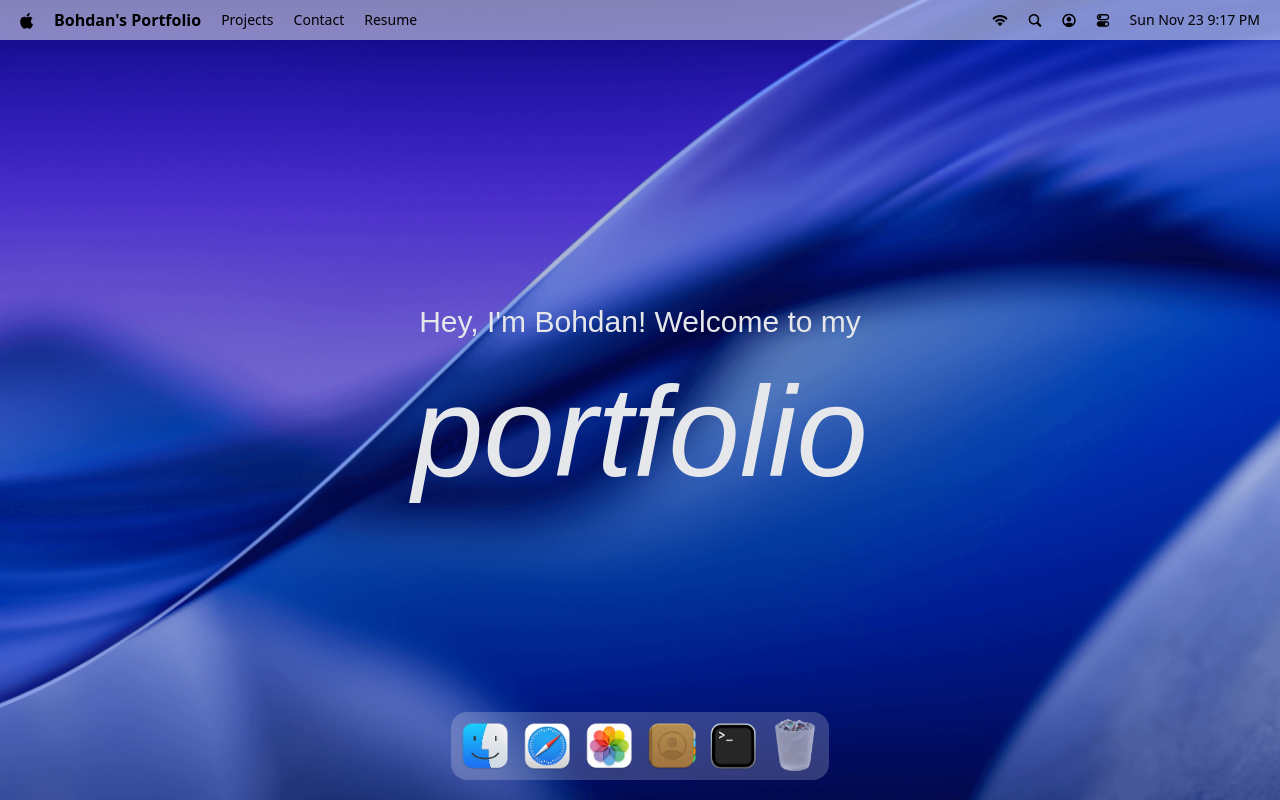
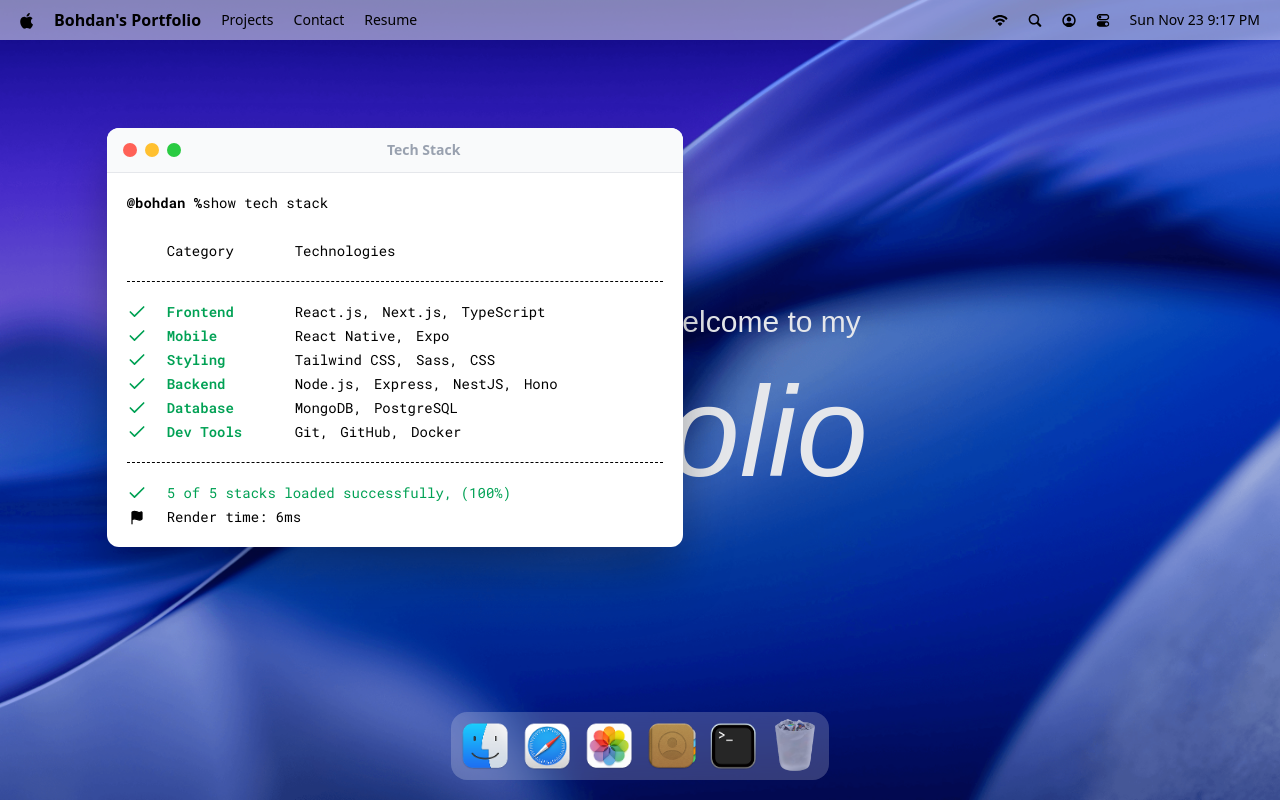
Before and after one commit to explicit-logic/explicit-logic.github.io, a React (Vite) app: page / in a window 1280 px wide. Both pictures are taken after a click on the button 733 px from the left and 746 px from the top of the page. Built offline with nearby package versions, Linux system fonts and the light colour scheme; a web font is replaced by a local one.

Commit message:
implement hoc for managing window states and add the first window - terminal

```diff
--- a/src/App.tsx
+++ b/src/App.tsx
@@ -1,6 +1,11 @@
 import { Navbar } from "~/components/Navbar";
 import { Welcome } from "~/components/Welcome";
 import { Dock } from "~/components/Dock";
+import { TerminalWindow } from "~/windows/Terminal";
+import { Draggable } from "gsap/Draggable";
+import gsap from "gsap";
+
+gsap.registerPlugin(Draggable);
 
 const App = () => {
   return (
@@ -8,6 +13,8 @@
       <Navbar />
       <Welcome />
       <Dock />
+
+      <TerminalWindow />
     </main>
   );
 };
--- /dev/null
+++ b/src/components/WindowControls.tsx
@@ -0,0 +1,13 @@
+import { useWindowStore } from "~/store/window";
+
+export const WindowControls: React.FC<{ target: string }> = ({ target }) => {
+  const { closeWindow } = useWindowStore();
+
+  return (
+    <div id="window-controls">
+      <div className="close" onClick={() => closeWindow(target)} />
+      <div className="minimize" />
+      <div className="maximize" />
+    </div>
+  );
+};
--- /dev/null
+++ b/src/hoc/WindowWrapper.tsx
@@ -0,0 +1,73 @@
+import { useWindowStore } from "~/store/window";
+import { useLayoutEffect, useRef } from "react";
+import gsap from "gsap";
+import { useGSAP } from "@gsap/react";
+import { Draggable } from "gsap/Draggable";
+
+export const WindowWrapper = <P extends object>(
+  Component: React.ComponentType<P>,
+  windowKey: string
+) => {
+  const Wrapped = (props: P) => {
+    const { windows, focusWindow } = useWindowStore();
+    const ref = useRef<HTMLDivElement>(null);
+    const win = windows[windowKey];
+
+    useGSAP(() => {
+      const el = ref.current;
+      if (!el || !win.isOpen) return;
+
+      el.style.display = "block";
+
+      gsap.fromTo(
+        el,
+        {
+          scale: 0.8,
+          opacity: 0,
+          y: 40,
+        },
+        {
+          scale: 1,
+          opacity: 1,
+          y: 0,
+          duration: 0.4,
+          ease: "power3.out",
+        }
+      );
+    }, [win.isOpen]);
+
+    useGSAP(() => {
+      const el = ref.current;
+      if (!el) return;
+
+      const [instance] = Draggable.create(el, {
+        onPress: () => focusWindow(windowKey),
+      });
+
+      return () => {
+        instance.kill();
+      };
+    }, [win.isOpen]);
+
+    useLayoutEffect(() => {
+      const el = ref.current;
+      if (!el) return;
+
+      el.style.display = win.isOpen ? "block" : "none";
+    }, [win.isOpen]);
+    if (!win) return null;
+    const { zIndex } = win;
+
+    return (
+      <section id={windowKey} className="absolute" ref={ref} style={{ zIndex }}>
+        <Component {...props} />
+      </section>
+    );
+  };
+
+  Wrapped.displayName = `WindowWrapper(${
+    Component.displayName || Component.name || "Component"
+  })`;
+
+  return Wrapped;
+};
--- /dev/null
+++ b/src/windows/Terminal.tsx
@@ -0,0 +1,58 @@
+import { Check, Flag } from "lucide-react";
+import { WindowWrapper } from "~/hoc/WindowWrapper";
+import { techStack } from "~/constants";
+import { WindowControls } from "~/components/WindowControls";
+
+const Terminal = () => {
+  return (
+    <>
+      <div id="window-header">
+        <WindowControls target="terminal" />
+        <h2>Tech Stack</h2>
+      </div>
+
+      <div className="techstack">
+        <p>
+          <span className="font-bold">@bohdan %</span>
+          show tech stack
+        </p>
+
+        <div className="label">
+          <p className="w-32">Category</p>
+          <p>Technologies</p>
+        </div>
+
+        <ul className="content">
+          {techStack.map(({ category, items }) => (
+            <li key={category} className="flex items-center">
+              <Check className="check" size={20} />
+              <h3>{category}</h3>
+              <ul>
+                {items.map((item, i) => (
+                  <li key={i}>
+                    {item}
+                    {i < items.length - 1 && ","}
+                  </li>
+                ))}
+              </ul>
+            </li>
+          ))}
+        </ul>
+
+        <div className="footnote">
+          <p>
+            <Check className="check" size={20} /> 5 of 5 stacks loaded
+            successfully, (100%)
+          </p>
+
+          <p className="text-black">
+            <Flag size={15} fill="black" />
+            Render time: 6ms
+          </p>
+        </div>
+      </div>
+    </>
+  );
+};
+
+export const TerminalWindow = WindowWrapper(Terminal, "terminal");
```
